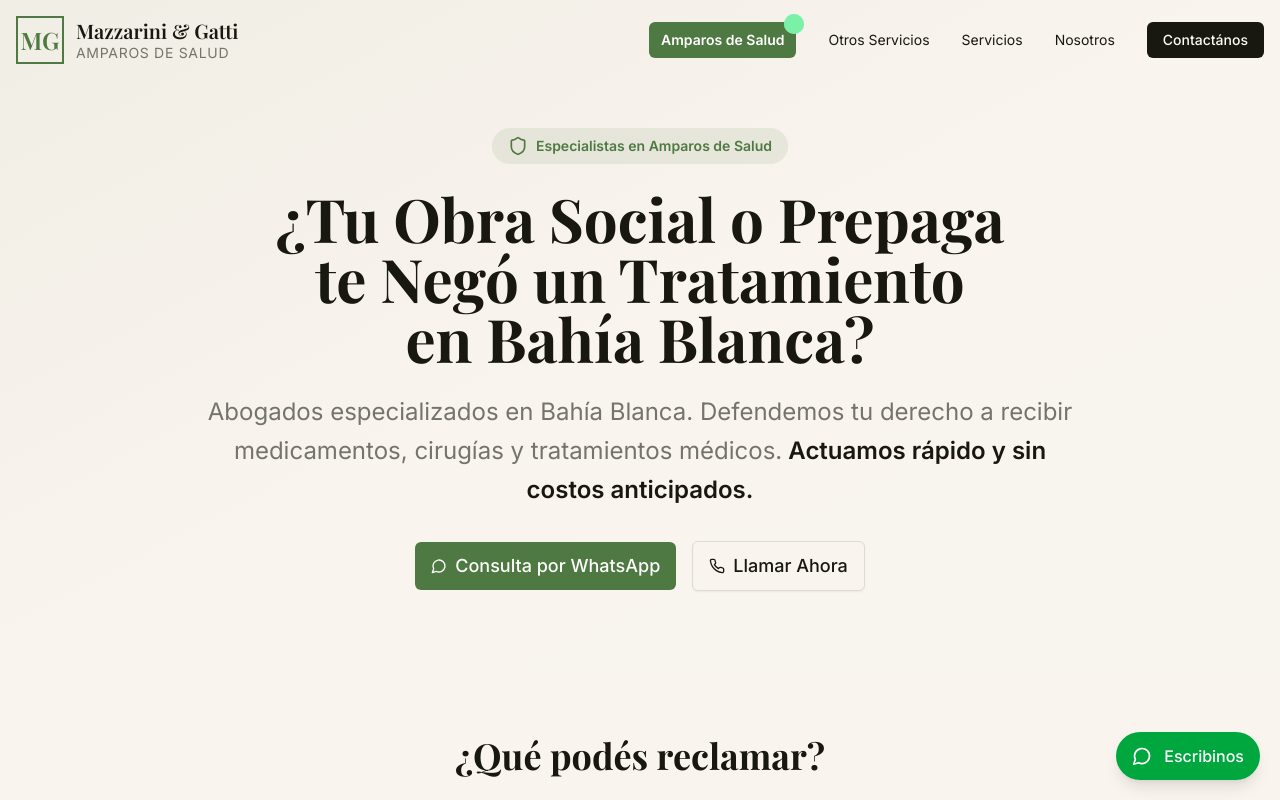
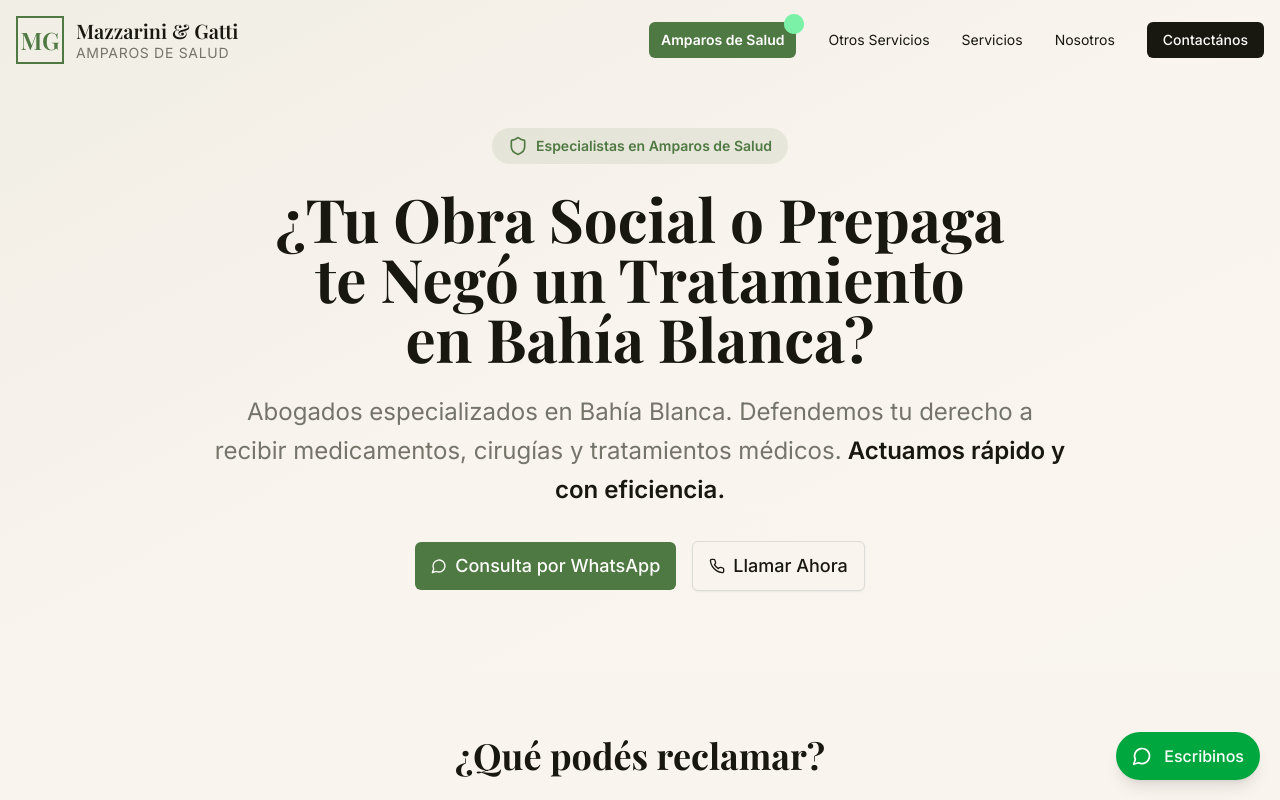
Before and after one commit to tobiasgatti02/mg-legales, a Next.js app: page /amparos-de-salud in a window 1280 px wide. Shown: the top 800 px of the page. Built offline with nearby package versions, Linux system fonts and the light colour scheme; no server answers; a web font is replaced by a local one.

Commit message:
copy fix

```diff
--- a/app/amparos-de-salud/page.tsx
+++ b/app/amparos-de-salud/page.tsx
@@ -76,7 +76,7 @@ export default function AmparosDeSaludPage() {
 
             <p className="text-xl md:text-2xl text-muted-foreground mb-8 text-pretty leading-relaxed">
               Abogados especializados en Bahía Blanca. Defendemos tu derecho a recibir medicamentos, cirugías y tratamientos médicos.
-              <span className="text-foreground font-semibold"> Actuamos rápido y sin costos anticipados.</span>
+              <span className="text-foreground font-semibold"> Actuamos rápido y con eficiencia.</span>
             </p>
 
             <div className="flex flex-col sm:flex-row gap-4 justify-center items-center">
```
